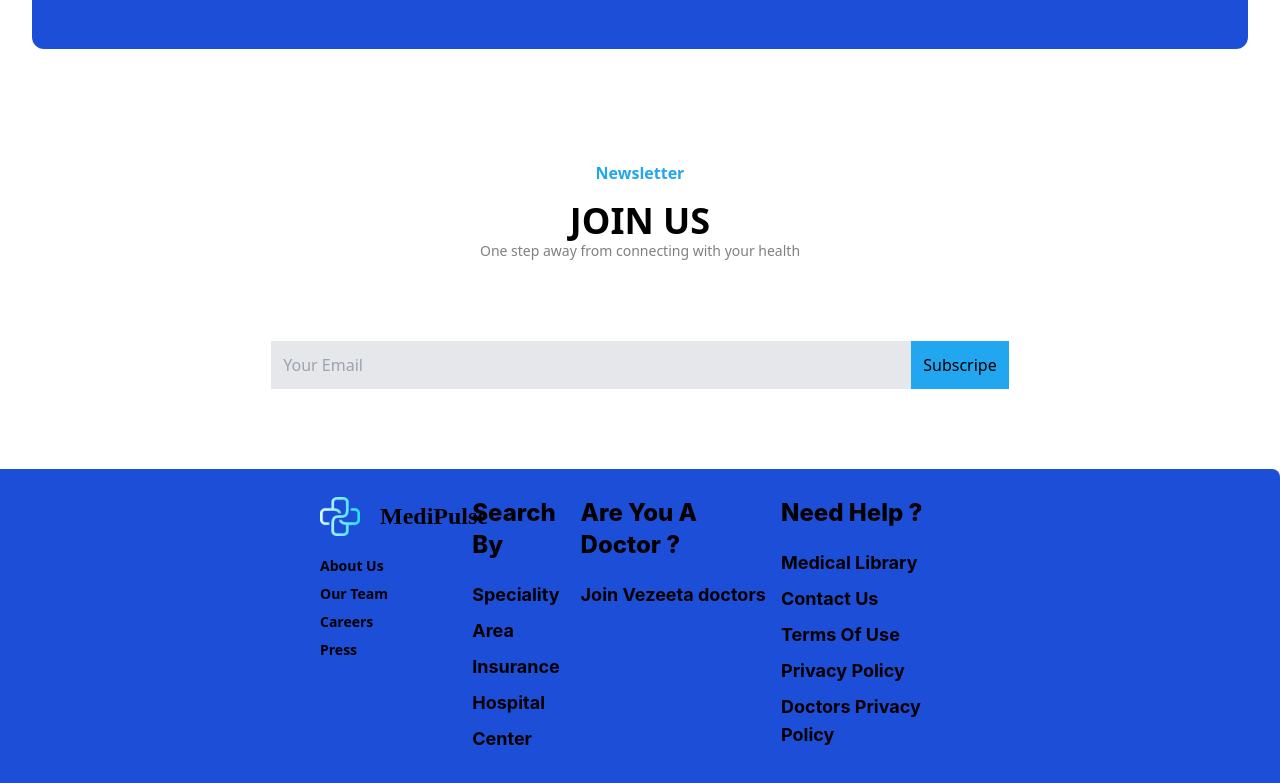
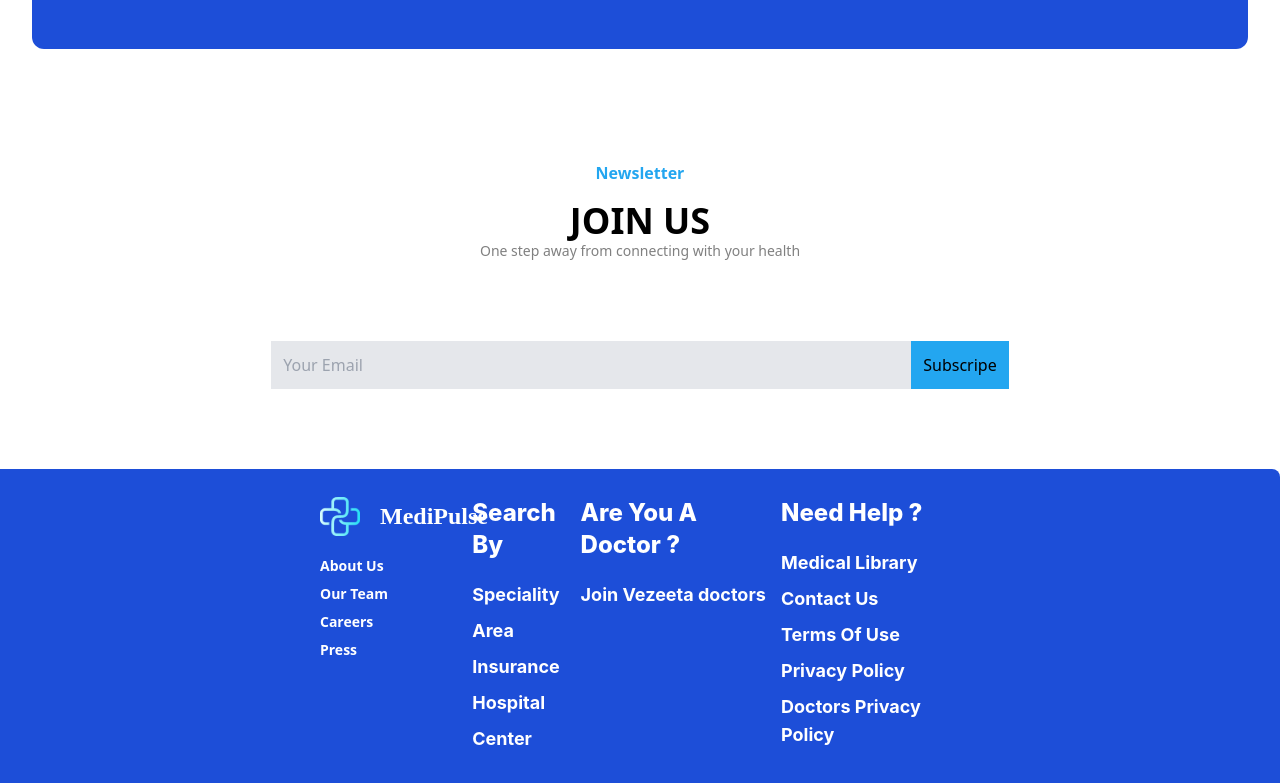
Before and after one commit to moshaosama/Graduation_Project, a React (Vite) app: page / in a window 1280 px wide. Shown: the part 3924-4707 px from the top of the page. Built offline with nearby package versions, Linux system fonts and the light colour scheme; no server answers.

Commit message:
Updated Footer content and styles

```diff
--- a/src/Components/Footer.tsx
+++ b/src/Components/Footer.tsx
@@ -2,13 +2,13 @@ import { Link } from "react-router";
 
 const Footer = () => {
   return (
-    <div className="bg-blue-700 w-full py-7 rounded-tr-lg">
-      <div className="flex justify-between mx-80 max-sm:mx-5">
-        <div className="flex flex-col gap-4 sm:contents">
-          <div className="flex justify-between sm:contents">
+    <div className="bg-blue-700 w-full py-7 rounded-tr-lg text-white">
+      <div className="flex justify-between mx-80 max-sm:mx-5 ">
+        <div className="flex flex-col gap-4 sm:contents ">
+          <div className="flex justify-between sm:contents ">
             <div>
               <div className="flex items-center gap-5">
-                <img src="Vector.png" alt="" className="w-10" loading="lazy" />
+                <img src="Vector.png" alt="" className="w-10 " loading="lazy" />
                 <h1
                   className="font-bold text-2xl max-sm:text-sm"
                   style={{ fontFamily: "Arbutus Slab" }}
@@ -17,28 +17,16 @@ const Footer = () => {
                 </h1>
               </div>
               <div className="flex flex-col gap-2  text-white my-5">
-                <a
-                  href=""
-                  className="hover:underline text-sm text-black font-bold"
-                >
+                <a href="" className="hover:underline text-sm  font-bold ">
                   About Us
                 </a>
-                <a
-                  href=""
-                  className="hover:underline text-sm text-black font-bold"
-                >
+                <a href="" className="hover:underline text-sm  font-bold ">
                   Our Team
                 </a>
-                <a
-                  href=""
-                  className="hover:underline text-sm text-black font-bold"
-                >
+                <a href="" className="hover:underline text-sm  font-bold ">
                   Careers
                 </a>
-                <a
-                  href=""
-                  className="hover:underline text-sm text-black font-bold"
-                >
+                <a href="" className="hover:underline text-sm  font-bold">
                   Press
                 </a>
               </div>
@@ -53,35 +41,35 @@ const Footer = () => {
               <div className="flex flex-col my-5 gap-2 text-white">
                 <a
                   href="/specialty-directory"
-                  className="hover:underline text-black font-bold text-lg"
+                  className="hover:underline  font-bold text-lg"
                   style={{ fontFamily: "Inter" }}
                 >
                   Speciality
                 </a>
                 <a
                   href=""
-                  className="hover:underline text-black font-bold text-lg"
+                  className="hover:underline  font-bold text-lg"
                   style={{ fontFamily: "Inter" }}
                 >
                   Area
                 </a>
                 <a
                   href=""
-                  className="hover:underline text-black font-bold text-lg"
+                  className="hover:underline  font-bold text-lg"
                   style={{ fontFamily: "Inter" }}
                 >
                   Insurance
                 </a>
                 <a
                   href=""
-                  className="hover:underline text-black font-bold text-lg"
+                  className="hover:underline  font-bold text-lg"
                   style={{ fontFamily: "Inter" }}
                 >
                   Hospital
                 </a>
                 <a
                   href=""
-                  className="hover:underline text-black font-bold text-lg"
+                  className="hover:underline  font-bold text-lg"
                   style={{ fontFamily: "Inter" }}
                 >
                   Center
@@ -100,7 +88,7 @@ const Footer = () => {
               <div className="flex flex-col my-5 gap-2 text-white">
                 <a
                   href=""
-                  className="hover:underline text-black font-bold text-lg"
+                  className="hover:underline  font-bold text-lg"
                   style={{ fontFamily: "Inter" }}
                 >
                   Join Vezeeta doctors
@@ -114,38 +102,38 @@ const Footer = () => {
               >
                 Need Help ?
               </h1>
-              <div className="flex flex-col my-5 gap-2 text-black font-bold">
+              <div className="flex flex-col my-5 gap-2  font-bold">
                 <a
                   href=""
-                  className="hover:underline text-black font-bold text-lg"
+                  className="hover:underline  font-bold text-lg"
                   style={{ fontFamily: "Inter" }}
                 >
                   Medical Library
                 </a>
                 <Link
                   to={"/contact"}
-                  className="hover:underline text-black font-bold text-lg"
+                  className="hover:underline  font-bold text-lg"
                   style={{ fontFamily: "Inter" }}
                 >
                   Contact Us
                 </Link>
                 <a
                   href=""
-                  className="hover:underline text-black font-bold text-lg"
+                  className="hover:underline  font-bold text-lg"
                   style={{ fontFamily: "Inter" }}
                 >
                   Terms Of Use
                 </a>
                 <a
                   href=""
-                  className="hover:underline text-black font-bold text-lg"
+                  className="hover:underline  font-bold text-lg"
                   style={{ fontFamily: "Inter" }}
                 >
                   Privacy Policy
                 </a>
                 <a
                   href=""
-                  className="hover:underline text-black font-bold text-lg"
+                  className="hover:underline  font-bold text-lg"
                   style={{ fontFamily: "Inter" }}
                 >
                   Doctors Privacy Policy
```
